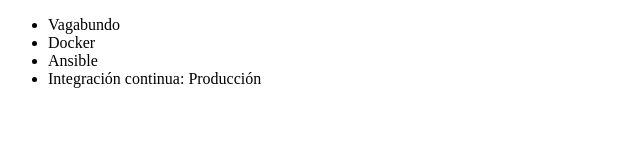
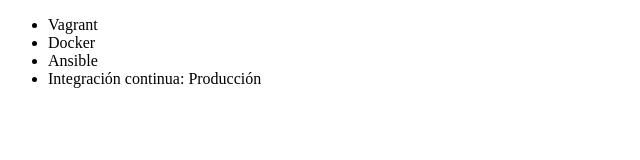
Before and after one commit to Veronica-Vazquez/alura-git, a plain HTML site: page index.html in a window 1280 px wide. Shown: the full height of the page, 0-640 px from the left. Drawn offline with Linux system fonts and the light colour scheme.

Commit message:
Arreglado curso Vagrant

```diff
--- a/index.html
+++ b/index.html
@@ -6,7 +6,7 @@
 </head>
 <body>
     <ul>
-        <li> Vagabundo </li>
+        <li> Vagrant </li>
         <li> Docker </li>
         <li> Ansible </li>
         <li> Integración continua: Producción </li>
```
